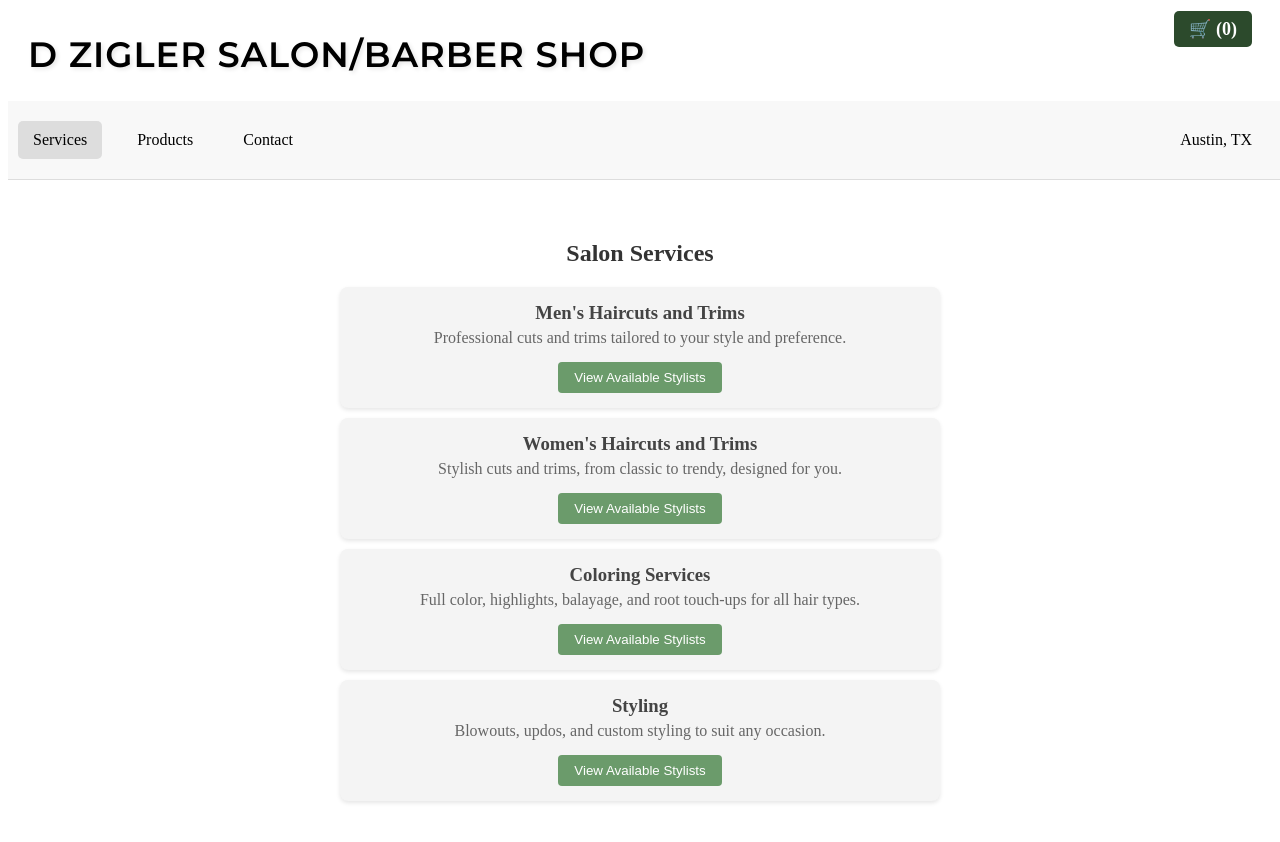
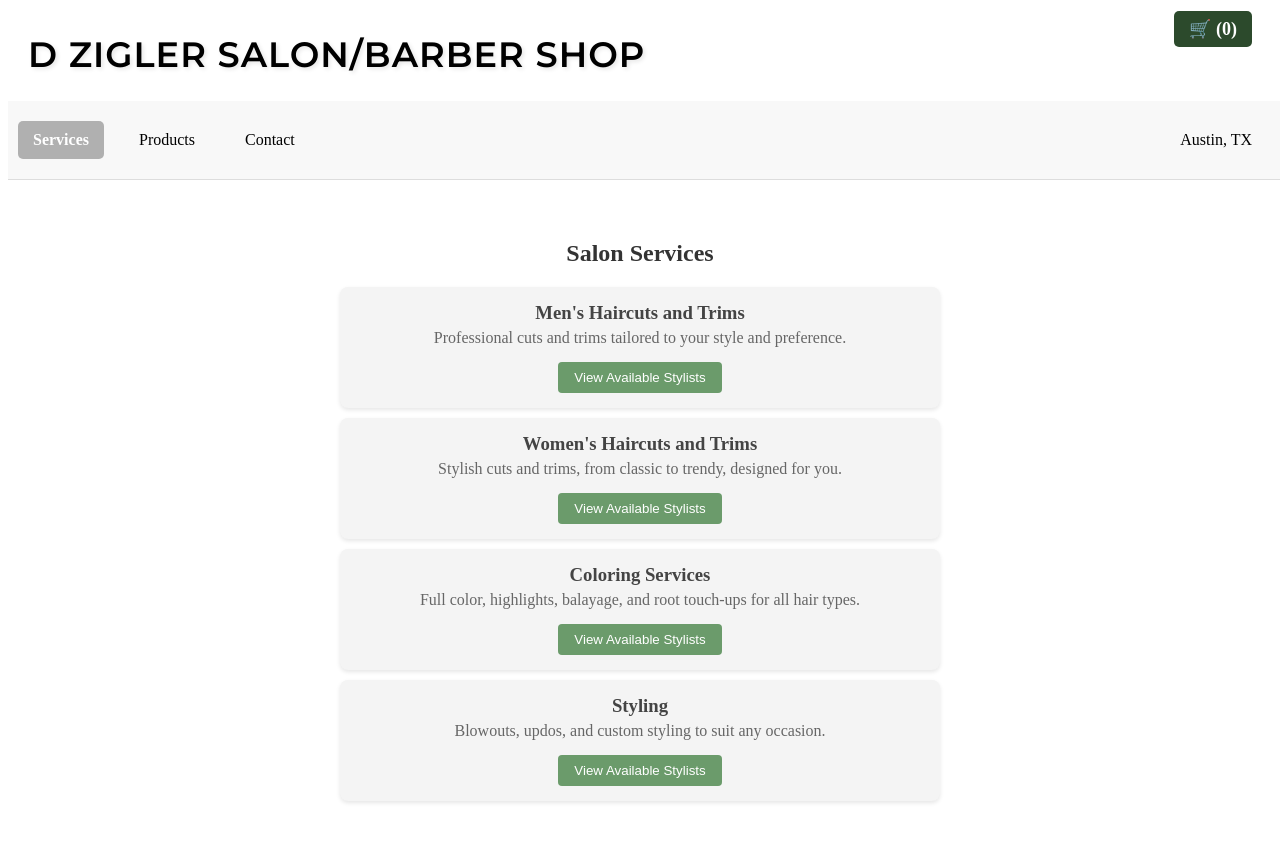
Before and after one commit to jbrnst/salon-barber-app, an Angular app: page /services in a window 1280 px wide. Shown: the top 842 px of the page. Built offline with nearby package versions, Linux system fonts and the light colour scheme.

Commit message:
updates color scheme for nav menu

```diff
--- a/src/menu-component/menu-component.component.css
+++ b/src/menu-component/menu-component.component.css
@@ -51,13 +51,16 @@ a:hover {
   border-radius: 5px;
 }
 
-/* Hover effect */
-.horizontal-menu a:hover {
+/* Active (Selected) Tab - Stronger Gray */
+.horizontal-menu a.active-link {
+  background-color: #b0b0b0; /* Strong gray */
+  color: white;
+  font-weight: bold;
 }
 
-/* Active link styling */
-.horizontal-menu a.active-link {
-  background-color: #ddd;
+/* Hover - Lighter Gray */
+.horizontal-menu a:hover {
+  background-color: #e0e0e0; /* Light gray */
   color: #000;
   cursor: pointer;
 }
```
